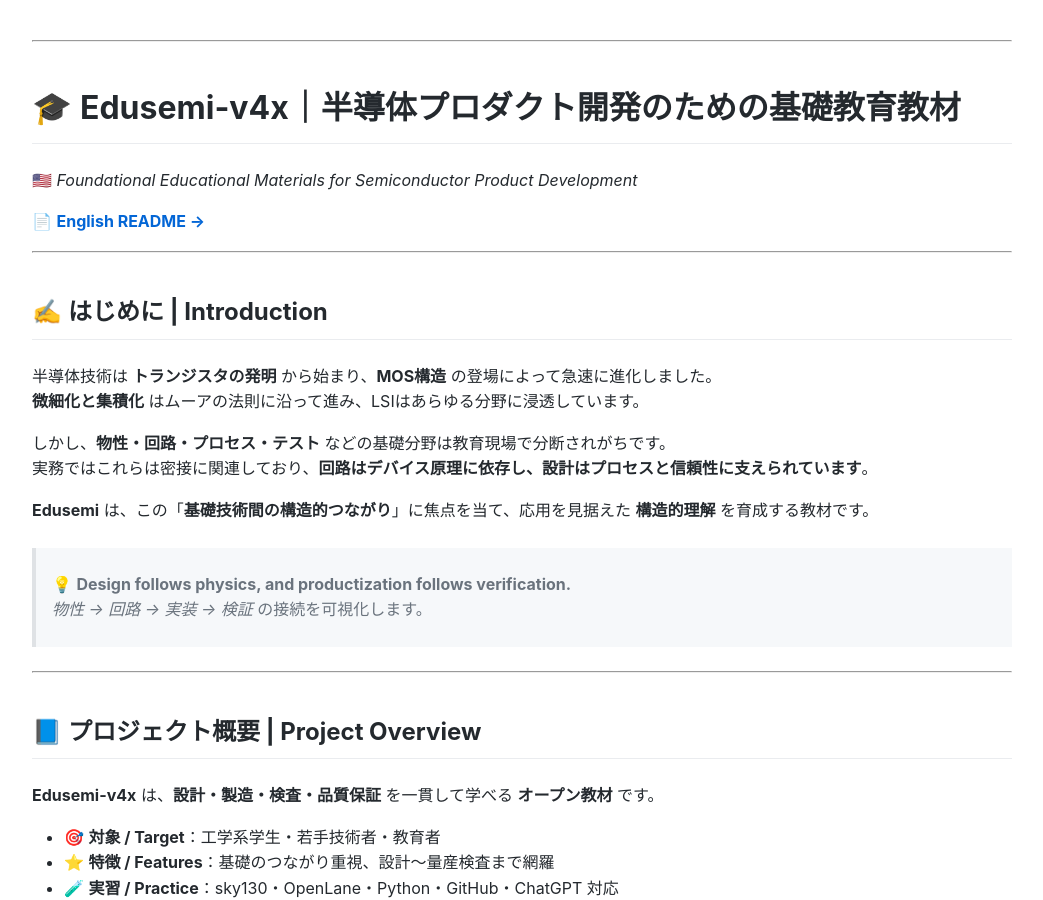
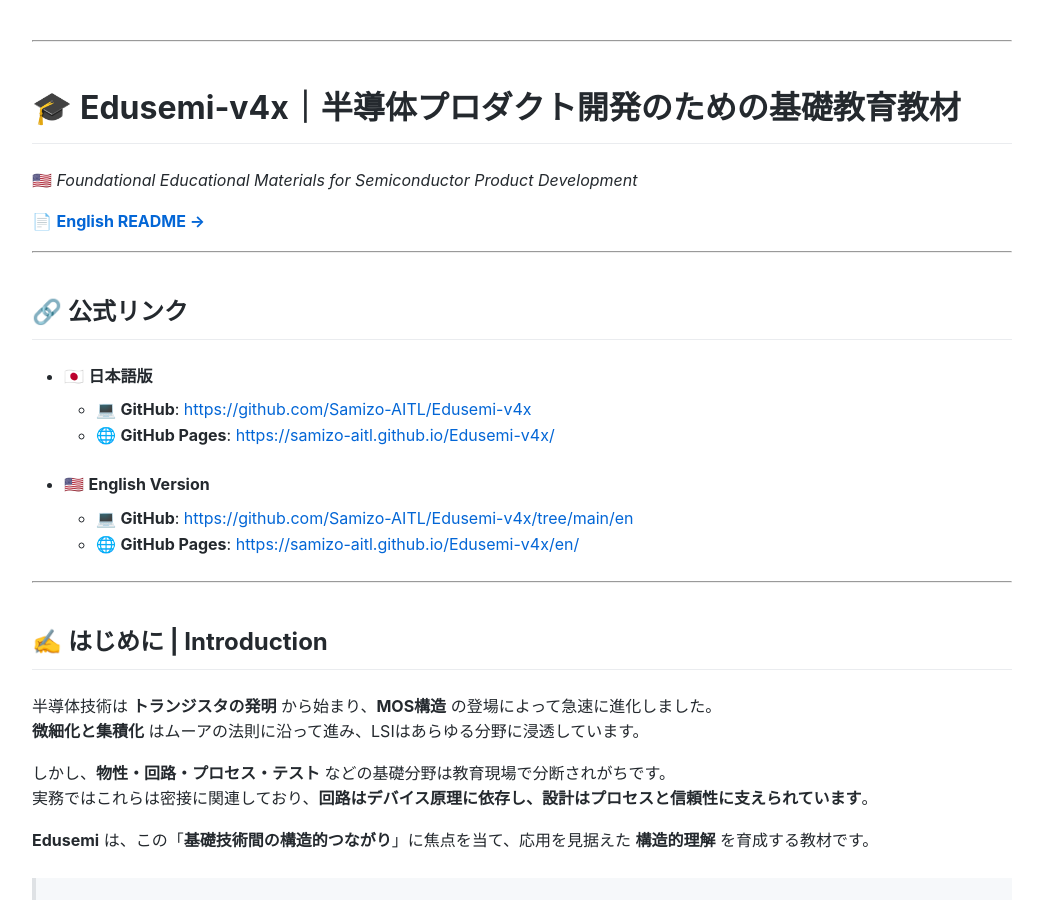
Before and after one commit to Samizo-AITL/Edusemi-v4x, a Jekyll site: the page built from index.md, in a window 1280 px wide and 900 px high. Shown: the whole window, without its empty margins (118-1161 px from the left). Built offline with Jekyll 4.4.1, drawn with Linux system fonts in a browser that asks for light colours.

Commit message:
Update index.md

```diff
--- a/index.md
+++ b/index.md
@@ -9,6 +9,16 @@
 🇺🇸 *Foundational Educational Materials for Semiconductor Product Development*
 
 📄 **[English README →](./en/README.md)**
+
+---
+
+## 🔗 **公式リンク**
+- 🇯🇵 **日本語版**
+  - 💻 **GitHub**: [https://github.com/Samizo-AITL/Edusemi-v4x](https://github.com/Samizo-AITL/Edusemi-v4x)
+  - 🌐 **GitHub Pages**: [https://samizo-aitl.github.io/Edusemi-v4x/](https://samizo-aitl.github.io/Edusemi-v4x/)
+- 🇺🇸 **English Version**
+  - 💻 **GitHub**: [https://github.com/Samizo-AITL/Edusemi-v4x/tree/main/en](https://github.com/Samizo-AITL/Edusemi-v4x/tree/main/en)
+  - 🌐 **GitHub Pages**: [https://samizo-aitl.github.io/Edusemi-v4x/en/](https://samizo-aitl.github.io/Edusemi-v4x/en/)
 
 ---
 
```
